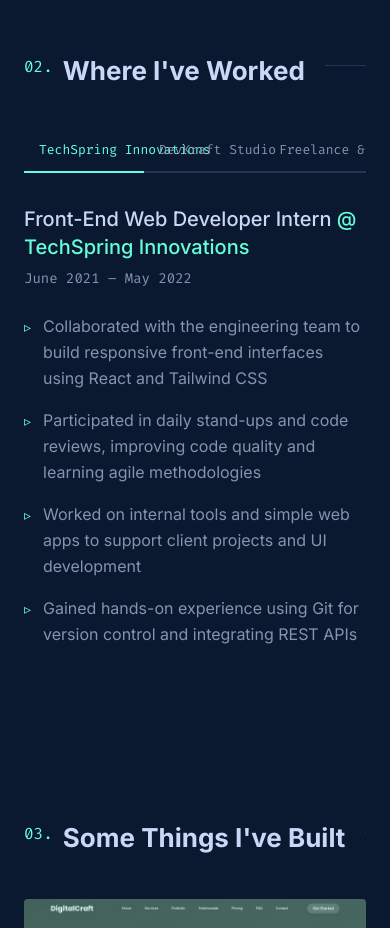
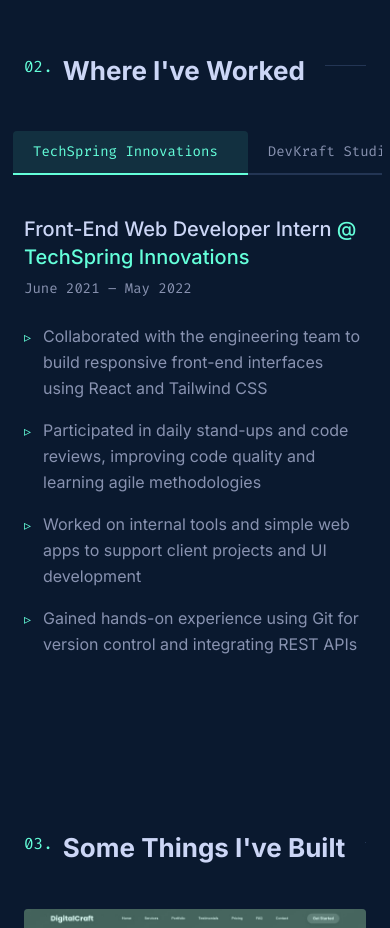
Before and after one commit to Iamsomatil/fwb-Portfolio, a React (Vite) app: page / in a window 390 px wide. Shown: the part 2020-2948 px from the top of the page. Built offline with nearby package versions, Linux system fonts and the light colour scheme.

Commit message:
Fix about section image by using direct import

```diff
--- a/src/index.css
+++ b/src/index.css
@@ -165,15 +165,38 @@ body {
   }
 
   .tab-button {
-    padding: 0 15px 2px;
-    border-left: none;
+    padding: 0 20px;
+    margin: 0 5px;
+    height: 44px;
+    border: none;
     border-bottom: 2px solid #233554;
-    min-width: 120px;
+    min-width: max-content;
     text-align: center;
+    font-size: 14px;
+    transition: all 0.2s ease-in-out;
   }
 
   .tab-button.active {
-    border-left: none;
-    border-bottom-color: #64ffda;
+    border-bottom: 2px solid #64ffda;
+    color: #64ffda;
+    background-color: rgba(100, 255, 218, 0.1);
+    border-radius: 4px 4px 0 0;
+  }
+
+  .scrollbar-hide::-webkit-scrollbar {
+    display: none;
+  }
+
+  .scrollbar-hide {
+    -ms-overflow-style: none;
+    scrollbar-width: none;
+  }
+
+  .snap-x {
+    scroll-snap-type: x mandatory;
+  }
+
+  .snap-start {
+    scroll-snap-align: start;
   }
 }
--- a/src/sections/Experience.jsx
+++ b/src/sections/Experience.jsx
@@ -83,16 +83,20 @@ const Experience = () => {
           className="flex flex-col md:flex-row"
         >
           {/* Tab List */}
-          <div className="flex md:flex-col overflow-x-auto md:overflow-x-visible mb-8 md:mb-0 md:mr-8">
+          <div className="relative w-full md:w-auto mb-8 md:mb-0 md:mr-8">
+            <div className="flex md:flex-col overflow-x-auto pb-2 md:pb-0 -mx-4 md:mx-0 px-4 md:px-0 snap-x snap-mandatory md:snap-none scrollbar-hide">
               {experiences.map((exp, index) => (
+                <div key={exp.company} className="snap-start">
                   <button
-                key={exp.company}
                     onClick={() => setActiveTab(index)}
-                className={`tab-button ${activeTab === index ? 'active' : ''}`}
+                    className={`tab-button whitespace-nowrap ${activeTab === index ? 'active' : ''}`}
                   >
                     {exp.company}
                   </button>
+                </div>
               ))}
+            </div>
+            <div className="absolute right-0 top-0 bottom-0 w-8 md:hidden bg-gradient-to-l from-navy pointer-events-none"></div>
           </div>
 
           {/* Tab Content */}
```
Lines whose indentation alone changed are shown as unchanged.
